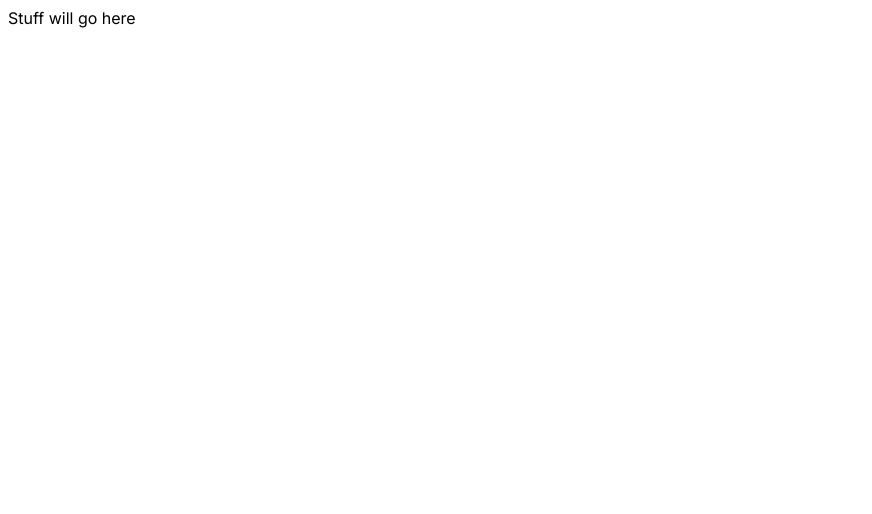
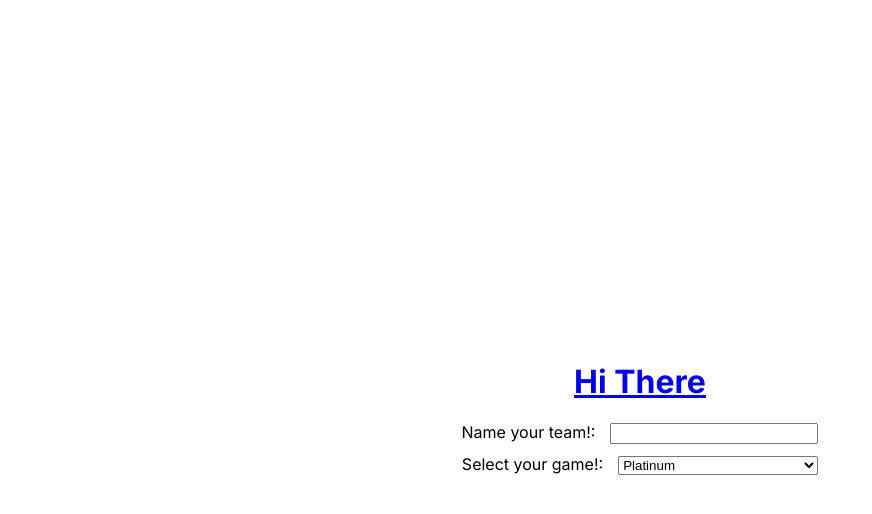
Before and after one commit to jonlin223/Pokemon-Nuzlocke-Tool, a Next.js app: page /menu/create in a window 1280 px wide. Shown: the top 514 px of the page, without its empty margins (0-872 px from the left). Built offline with nearby package versions, Linux system fonts and the light colour scheme.

Commit message:
add basic create team page

```diff
--- a/src/app/menu/create/page.tsx
+++ b/src/app/menu/create/page.tsx
@@ -1,9 +1,36 @@
+import Link from "next/link";
+import styles from "./styles.module.css";
+
 const CreateTeam = () => {
   return (
-    <div>
-      Stuff will go here
+    <div className={styles.centerBox}>
+      <Link href="/">
+        <h1>Hi There</h1>
+      </Link>
+      <div>
+        <label htmlFor="team" className={styles.label}>Name your team!:</label>
+        <input name="team" type="text" id="teamName" style={{marginBottom: "10px"}} className={styles.input} required></input>
+      </div>
+      <div>
+        <label htmlFor="game" className={styles.label}>Select your game!:</label>
+        <select name="game" className={styles.input}>
+          <option value="platinum">Platinum</option>
+          <option value="black-white">Black and White</option>
+        </select>
+      </div>
     </div>
   )
 }
 
+// TODO
+// Backend function to get available games
+// Backend function to create a team given a name and a game
+  // Check if name already taken, if so, send error
+  // Also, some error if no name given
+  // If we good, create a file for the team
+    // List of encounters
+    // Encounter {location: String, pokemon : Option<Pokemon>, encounter_status: caught/missed/not done}    ----> initialise to None
+    // Pokemon {name: String, sprite: String, status: alive/dead}
+
+
 export default CreateTeam;
--- /dev/null
+++ b/src/app/menu/create/styles.module.css
@@ -0,0 +1,16 @@
+.centerBox {
+    display: flex;
+    flex-direction: column;
+    align-items: center;
+    justify-content: center;
+    height: 100vh;
+}
+
+.label {
+    width: 170px;
+    margin-right: 15px;
+}
+
+.input {
+    width: 200px;
+}
```
